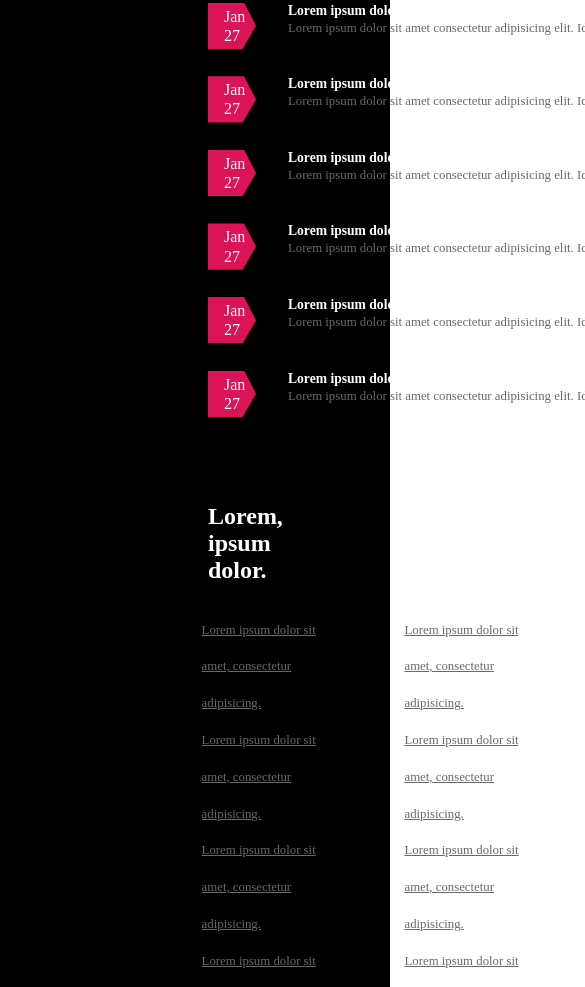
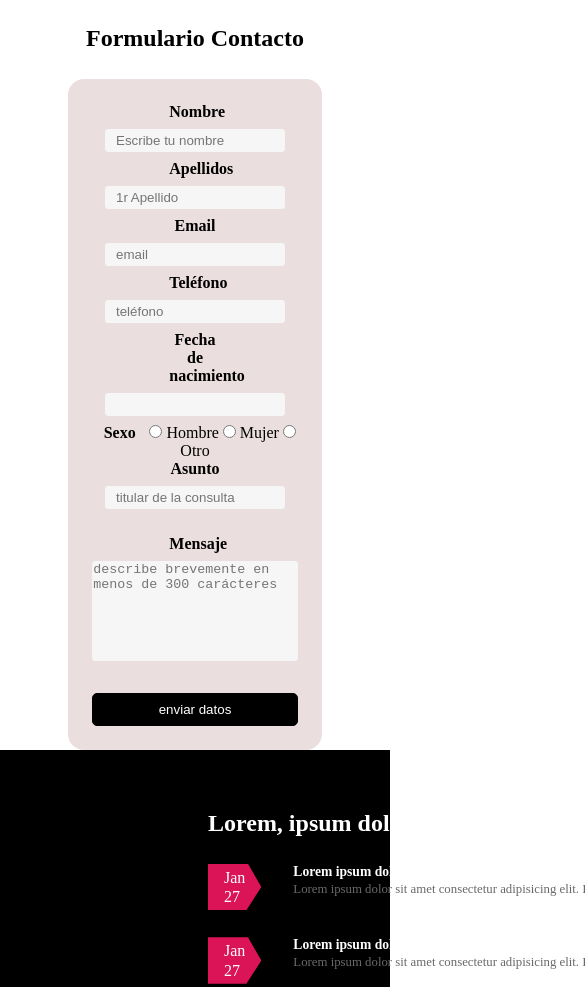
Before and after one commit to MariaDiezEsteve/Ejemplo-Landing4, a plain HTML site: page index.html in a window 390 px wide. Shown: the part 3256-4243 px from the top of the page, 585 px wide, since content can reach past the window. Drawn offline with Linux system fonts and the light colour scheme.

Commit message:
Deseño y escructura terminadosy falta parte responsive y javacsript

```diff
--- a/index.html
+++ b/index.html
@@ -170,6 +170,55 @@
             </div>
         </div>
     </section>
+    <section class="formulario">
+        <div class="formulario-parte-titulo">
+            <h2>Formulario Contacto</h2>
+        </div>
+
+
+          <form class="form-formulario" method="get" name="formDatosPersonales">
+            <div class="form-label-input">
+            <label for="nombre">Nombre</label>
+            <input type="text" name="nombre" id="nombre" placeholder="Escribe tu nombre"/>
+            <br>
+
+            <label for="apellidos">Apellidos</label>
+            <input type="text" name="apellidos" id="apellidos" placeholder="1r Apellido"/>
+            <br>
+
+            <label for="email">Email</label>
+            <input type="email" name="email" id="email" placeholder="email" required />
+            <br>
+
+            <label for="phone">Teléfono</label>
+            <input type ="number" name="phone" id="phone" placeholder="teléfono"/>
+            <br>
+
+            <label for="nacido"> Fecha de nacimiento</label>
+            <input type="number" name="nacido" min="1960"/>
+            <br>
+
+            <label for="hmo">Sexo</label>
+            <input type="radio" name="hmo" value="h" /> Hombre
+            <input type="radio" name="hmo" value="m" /> Mujer
+            <input type="radio" name="hmo" value="o" /> Otro
+            <br>
+
+            <label for="asunto">Asunto</label>
+            <input type ="text" name="asunto" id="asunto" placeholder="titular de la consulta"/>
+            <br>
+            <br>
+
+            <label for="mensaje">Mensaje</label>
+            <textarea name="mensaje" for="mensaje" placeholder="describe brevemente en menos de 300 carácteres" maxlength="300"></textarea>
+        </div>
+
+            <input type="submit" name="enviar" value="enviar datos"/>
+        </form>
+
+
+
+    </section>
     <footer>
         <div class="footer-general">
             <div class="footer-container">
@@ -239,28 +288,28 @@
         <div class="footer-container2">
             <div class="footer-parte3">
                 <div class="footer-parte-titulo">
-                    <h2>Lorem, ipsum dolor.</h2>
+                    <h2>Lorem, ipsum.</h2>
                 </div>
                 <div class="footer-parte-contenido">
-                    <a href="google.com">Lorem ipsum dolor sit amet, consectetur adipisicing.</a>
-                    <a href="google.com">Lorem ipsum dolor sit amet, consectetur adipisicing.</a>
-                    <a href="google.com">Lorem ipsum dolor sit amet, consectetur adipisicing.</a>
-                    <a href="google.com">Lorem ipsum dolor sit amet, consectetur adipisicing.</a>
-                    <a href="google.com">Lorem ipsum dolor sit amet, consectetur adipisicing.</a>
-                    <a href="google.com">Lorem ipsum dolor sit amet, consectetur adipisicing.</a>
+                    <a href="google.com">Lorem ipsum dolor sit amet, consectetur </a>
+                    <a href="google.com">Lorem ipsum dolor sit amet, consectetur </a>
+                    <a href="google.com">Lorem ipsum dolor sit amet, consectetur </a>
+                    <a href="google.com">Lorem ipsum dolor sit amet, consectetur </a>
+                    <a href="google.com">Lorem ipsum dolor sit amet, consectetur </a>
+                    <a href="google.com">Lorem ipsum dolor sit amet, consectetur </a>
                 </div>
             </div>
             <div class="footer-parte4">
                 <div class="footer-parte-titulo">
-                    <h2>Lorem, ipsum dolor.</h2>
+                    <h2>Lorem, ipsum.</h2>
                 </div>
                 <div class="footer-parte-contenido">
-                    <a href="google.com">Lorem ipsum dolor sit amet, consectetur adipisicing.</a>
-                    <a href="google.com">Lorem ipsum dolor sit amet, consectetur adipisicing.</a>
-                    <a href="google.com">Lorem ipsum dolor sit amet, consectetur adipisicing.</a>
-                    <a href="google.com">Lorem ipsum dolor sit amet, consectetur adipisicing.</a>
-                    <a href="google.com">Lorem ipsum dolor sit amet, consectetur adipisicing.</a>
-                    <a href="google.com">Lorem ipsum dolor sit amet, consectetur adipisicing.</a>
+                    <a href="google.com">Lorem ipsum dolor sit amet, consectetur </a>
+                    <a href="google.com">Lorem ipsum dolor sit amet, consectetur </a>
+                    <a href="google.com">Lorem ipsum dolor sit amet, consectetur </a>
+                    <a href="google.com">Lorem ipsum dolor sit amet, consectetur </a>
+                    <a href="google.com">Lorem ipsum dolor sit amet, consectetur </a>
+                    <a href="google.com">Lorem ipsum dolor sit amet, consectetur </a>
                 </div>
             </div>
             <div class="footer-parte5">
@@ -289,7 +338,9 @@
             </div>
         </div>
     </div>
-            <div class="footer-parte6"></div>
+            <div class="footer-parte6">
+                <p class="footer-parte6-text">&#169; Untitled. All rights reserved. | Design: HTML5 UP | Demo Images: Dreametry Doodle</p>
+            </div>
 
 
 
--- a/style.css
+++ b/style.css
@@ -1,6 +1,7 @@
 * {
     margin: 0;
     padding: 0;
+    box-sizing: border-box;
 }
 /* Header */
 .header {
@@ -108,6 +109,7 @@
 .parte3{
     background-color: rgb(235, 222, 222);
     text-align: left;
+    padding-bottom: 1.5rem;
 }
 .wapper-parte3 {
     margin: 4rem;
@@ -239,6 +241,78 @@ span{
     font-weight: bolder;
     margin-bottom: 2rem;
 }
+
+
+/* Formulario */
+/* .formulario- {
+    width: 100%;
+    text-align: center;
+} */
+
+.formulario-parte-titulo h2 {
+     margin: 1.7rem 3rem;
+     text-align: center;
+
+
+}
+form{
+    width: 65%;
+    padding: 1.5rem;
+    border-radius: 1rem;
+    margin: auto;
+    background-color: rgb(235, 222, 222);
+}
+
+form label{
+	width: 25%;
+	font-weight:bold;
+	display:inline-block;
+
+}
+.form-label-input {
+    text-align: center;
+}
+
+
+form input[type="text"],
+form input[type="email"],
+form input[type="number"]
+{
+	width:180px;
+	padding:3px 10px;
+	border:1px solid #f6f6f6;
+	border-radius:3px;
+	background-color:#f6f6f6;
+	margin:8px 0;
+	display:inline-block;
+}
+
+form input[type="submit"]{
+	width:100%;
+	padding:8px 16px;
+	margin-top:32px;
+	border:1px solid #000;
+	border-radius:5px;
+	display:block;
+	color:#fff;
+	background-color:#000;
+}
+
+form input[type="submit"]:hover{
+	cursor:pointer;
+}
+
+textarea{
+	width:100%;
+	height:100px;
+	border:1px solid #f6f6f6;
+	border-radius:3px;
+	background-color:#f6f6f6;
+	margin:8px 0;
+	/*resize: vertical | horizontal | none | both*/
+	resize:none;
+	display:block;
+}
 /* Footer */
 /* Parte 1 */
 
@@ -258,7 +332,6 @@ span{
 .footer-parte1-img{
     background-color: rgb(218, 20, 86);
     clip-path: polygon(0% 0%, 75% 0%, 100% 50%, 72% 100%, 0 100%);
-    width: 3%;
     padding: 0.25rem 1rem;
 }
 
@@ -395,3 +468,21 @@ span{
     padding-left: 1rem;
 
 }
+
+/* Parte 6 */
+.footer-parte6{
+   display: flex;
+   justify-content:center;
+}
+.footer-parte6 {
+    padding-top: 2rem;
+    background-color: #000;
+    padding-bottom: 5rem;
+}
+.footer-parte6-text{
+    background-color: rgb(29, 27, 27);
+    color: dimgray;
+    border-radius: 0.3rem;
+    padding: 1rem;
+    width: 45%;
+}
```
